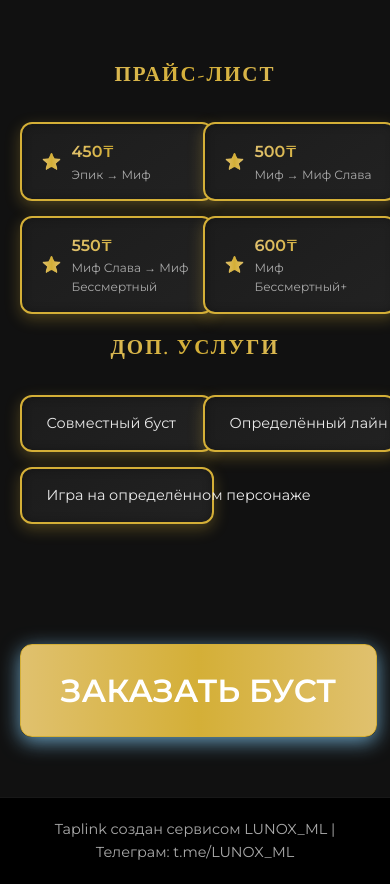
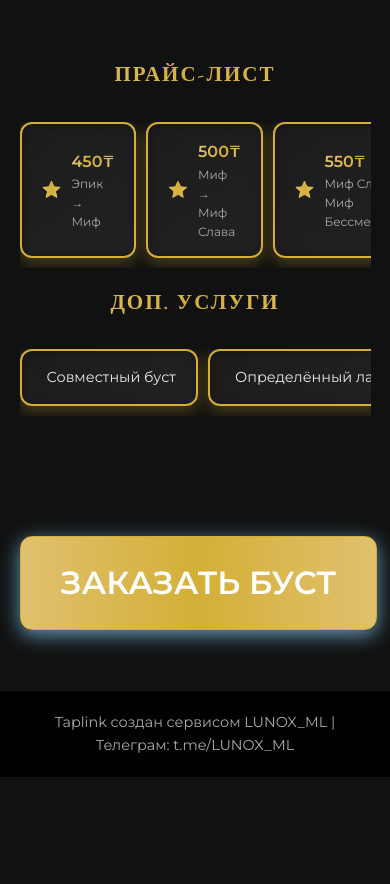
Before and after one commit to pawsmeow/cartier, a plain HTML site: page index.html in a window 390 px wide. Shown: the part 2160-3044 px from the top of the page. After the commit the page ends 2937 px from the top, so only its background shows below. Drawn offline with nearby package versions, Linux system fonts and the light colour scheme.

Commit message:
Update index.html

```diff
--- a/index.html
+++ b/index.html
@@ -643,6 +643,39 @@
     margin-bottom: 30px;
 }
 
+@media (max-width: 768px) {
+    /* ... (предыдущие стили, не менялись) ... */
+
+    /* Адаптация price-grid на мобильных */
+    .price-grid {
+        display: flex;
+        flex-wrap: nowrap;
+        overflow-x: auto;
+        gap: 10px;
+        padding-bottom: 10px;
+    }
+
+    /* *** НОВОЕ ИЗМЕНЕНИЕ ДЛЯ ЦЕНТРИРОВАНИЯ *** */
+    /* Трюк с auto-margins, чтобы прокручиваемый контент центрировался */
+    .price-grid > .price-card:first-child {
+        margin-left: auto;
+    }
+
+    .price-grid > .price-card:last-child {
+        margin-right: auto;
+    }
+    /* *************************************** */
+
+    /* ... (остальные стили, не менялись) ... */
+
+    /* Увеличение минимальной ширины для мобильной версии, чтобы карточка была длинной */
+    .price-grid .span-2 {
+        flex: 0 0 auto;
+        min-width: 250px;
+    }
+
+    /* ... (стили для кнопки буста) ... */
+}
     </style>
 </head>
 <body>
@@ -742,7 +775,7 @@
         <div class="price-card extra-service">
             <span>Определённый лайн</span>
         </div>
-        <div class="price-card extra-service">
+        <div class="price-card extra-service span-2">
             <span>Игра на определённом персонаже</span>
         </div>
     </div>
```
